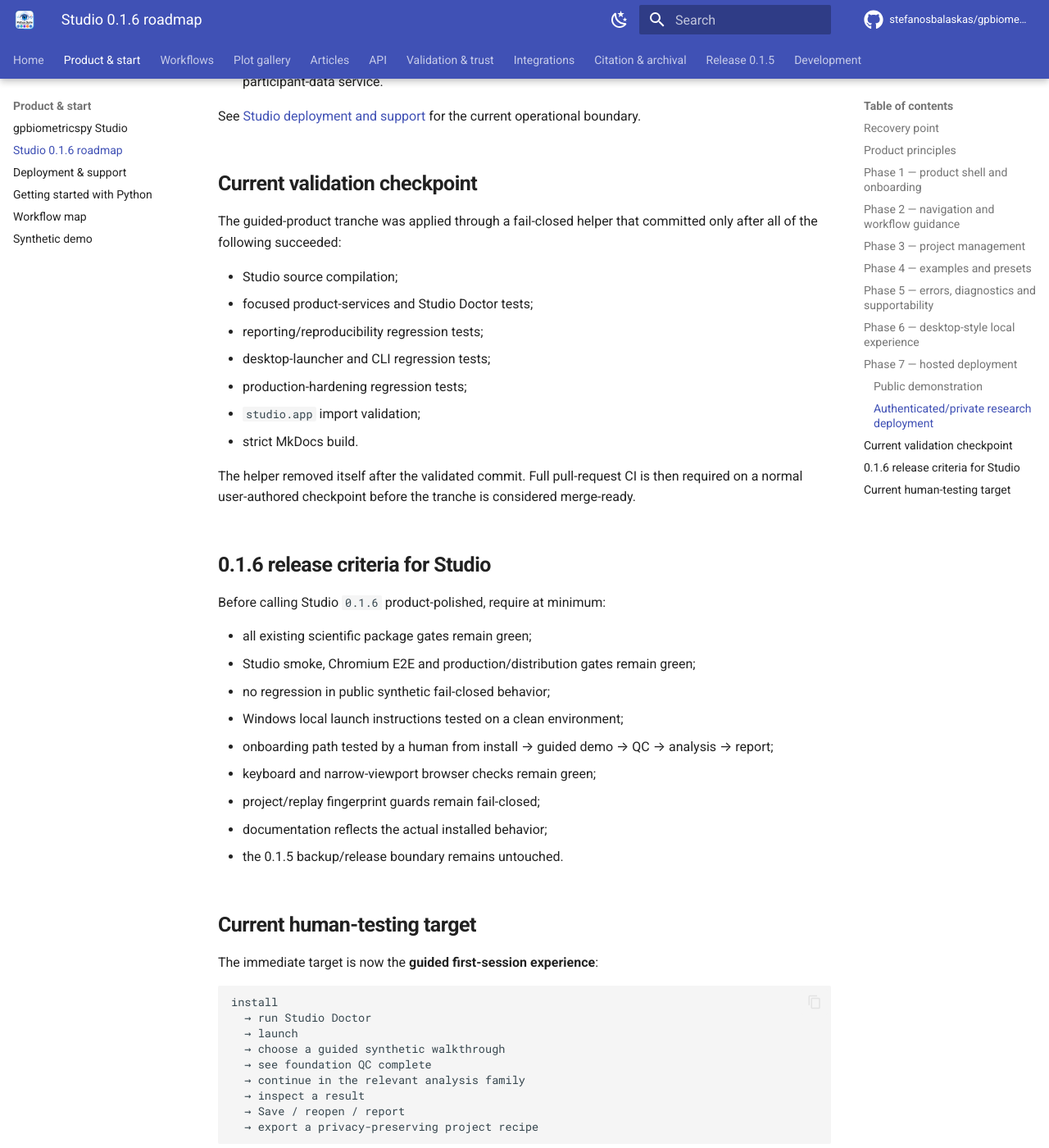
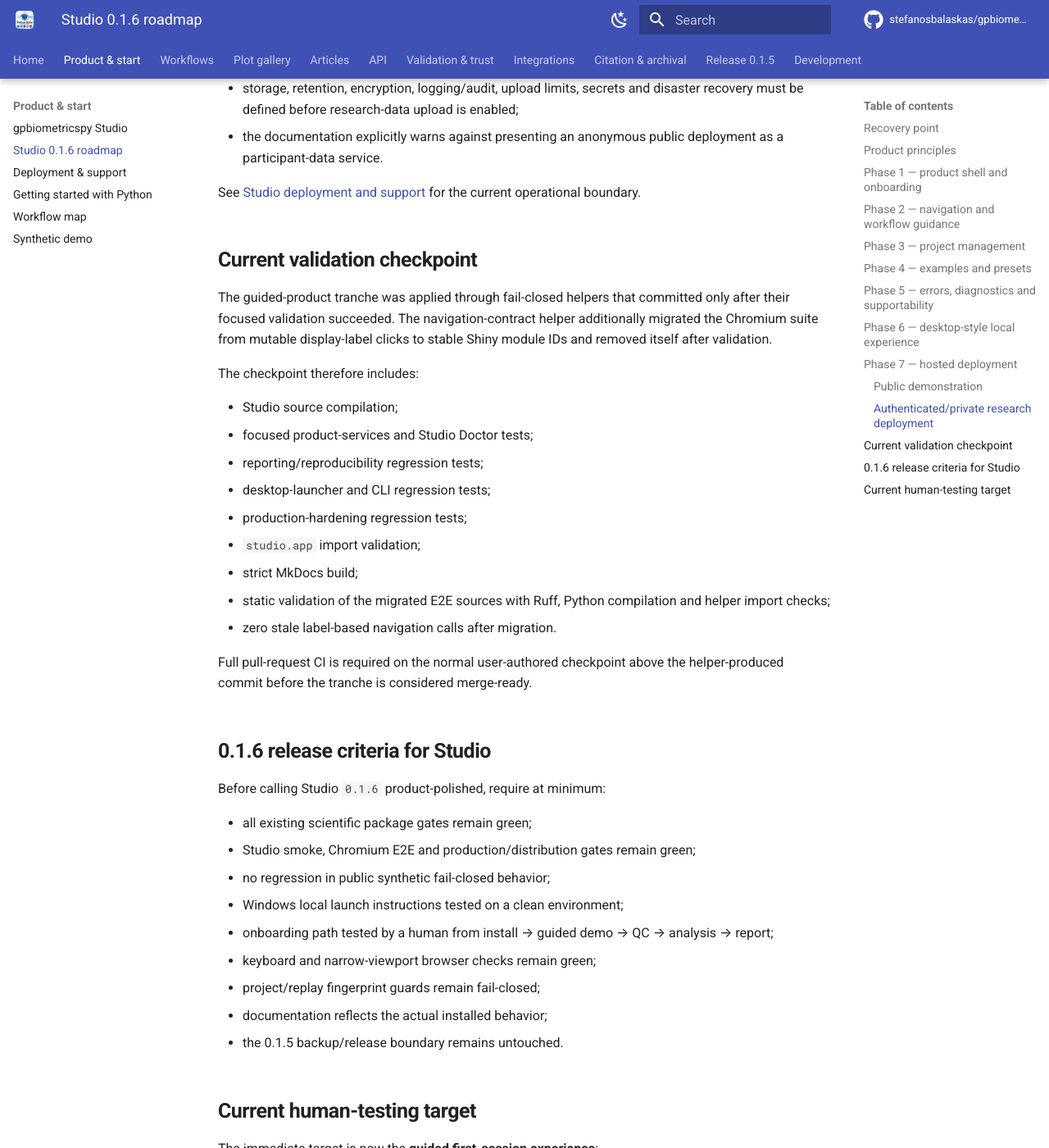
Before and after one commit to stefanosbalaskas/gpbiometricspy, an MkDocs documentation site: the page built from docs/studio-product-roadmap.md, in a window 1280 px wide and 1400 px high, scrolled down 4047 px. Shown: the whole window at 82% size. Built offline with MkDocs 1.6.1 and Material for MkDocs 9.7.7, drawn with Linux system fonts in a browser that asks for light colours; comment, search, counter and statistics services are not loaded; some of the changed text lies outside the part shown.

Commit message:
docs(studio): checkpoint stable E2E navigation contract

```diff
--- a/docs/studio-product-roadmap.md
+++ b/docs/studio-product-roadmap.md
@@ -56,6 +56,8 @@
 - a workflow-progress table exposes required, ready, optional and completed stages;
 - guided synthetic starts can open multimodal, eye-tracking or physiology workflows after foundation QC;
 - the session summary exposes first-session readiness as a percentage;
+- browser regression tests navigate by stable Shiny `data-value` module identifiers rather than mutable display labels;
+- grouped Analyze / Integrate navigation is covered through the same stable E2E contract;
 - remaining work: channel-aware recommendations, module-specific prerequisites and deeper contextual help.
 
 ## Phase 3 — project management
@@ -125,7 +127,9 @@
 
 ## Current validation checkpoint
 
-The guided-product tranche was applied through a fail-closed helper that committed only after all of the following succeeded:
+The guided-product tranche was applied through fail-closed helpers that committed only after their focused validation succeeded. The navigation-contract helper additionally migrated the Chromium suite from mutable display-label clicks to stable Shiny module IDs and removed itself after validation.
+
+The checkpoint therefore includes:
 
 - Studio source compilation;
 - focused product-services and Studio Doctor tests;
@@ -133,9 +137,11 @@
 - desktop-launcher and CLI regression tests;
 - production-hardening regression tests;
 - `studio.app` import validation;
-- strict MkDocs build.
+- strict MkDocs build;
+- static validation of the migrated E2E sources with Ruff, Python compilation and helper import checks;
+- zero stale label-based navigation calls after migration.
 
-The helper removed itself after the validated commit. Full pull-request CI is then required on a normal user-authored checkpoint before the tranche is considered merge-ready.
+Full pull-request CI is required on the normal user-authored checkpoint above the helper-produced commit before the tranche is considered merge-ready.
 
 ## 0.1.6 release criteria for Studio
 
```
